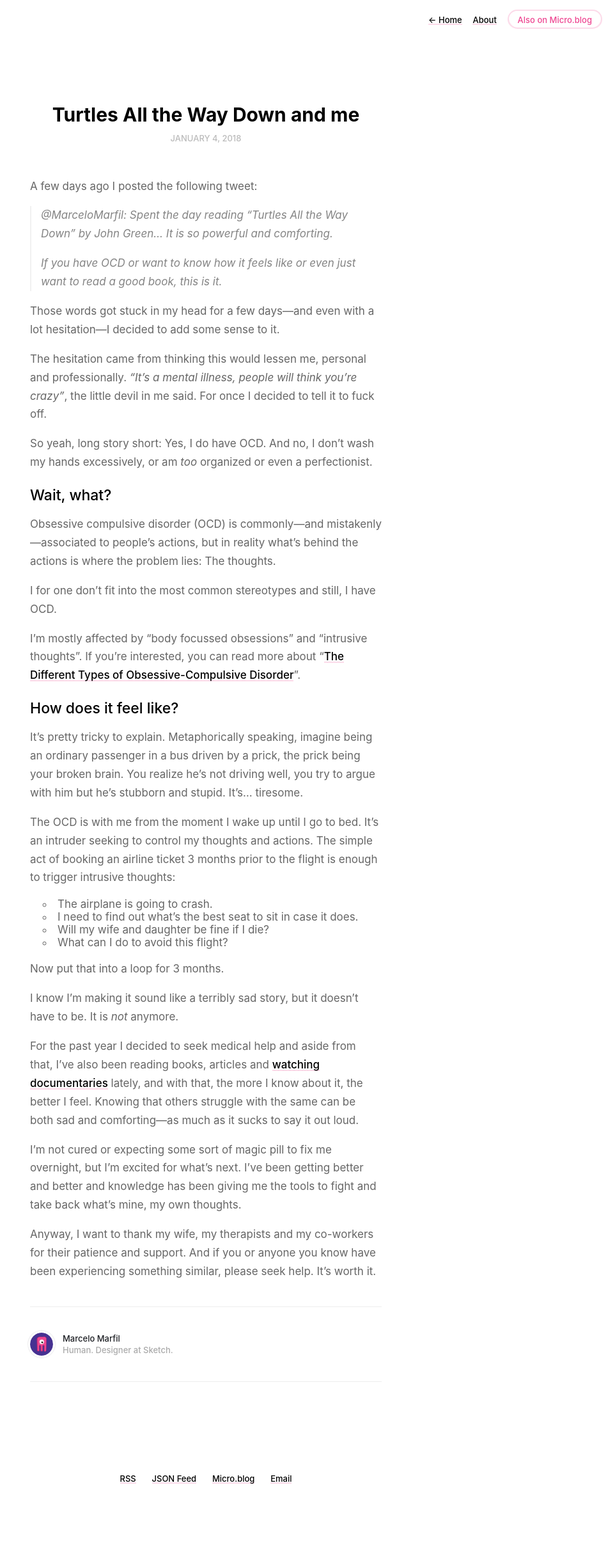
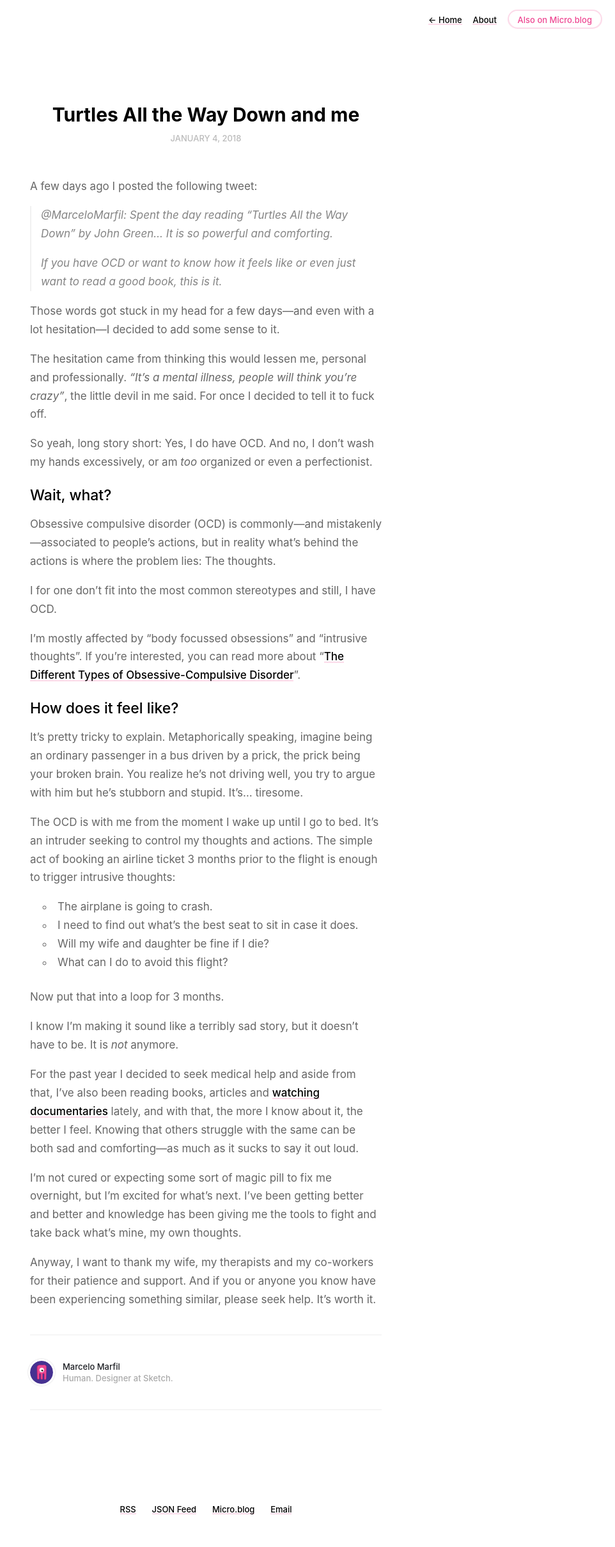
Before and after one commit to lifeinoppo/netlify, a Jekyll site: the page built from _posts/2018-01-04-turtles-all-the-way-down-and-me.markdown, in a window 1280 px wide. Shown: the whole page at 64% size, without its empty margins (318-1280 px from the left). Built offline with Jekyll 4.4.1, drawn with Linux system fonts in a browser that asks for light colours; before the commit the page ends 2370 px from its top, so only the background shows below that.

Commit message:
Many style improvements

```diff
--- a/assets/css/style.css
+++ b/assets/css/style.css
@@ -13,7 +13,7 @@
 }
 
 /* Spacing */
-.highlight, .post h1, h3, h4, h5, p, .post-body ul, #post-list li, pre ::before {
+.highlight, .post h1, h2, h3, h4, h5, h6, p, .post-body ul, pre ::before {
 	margin-top: 1em;
 }
 
@@ -99,7 +99,7 @@
 
 /* Typography */
 
-p {
+p, li {
 	line-height: 1.7;
 }
 
@@ -114,6 +114,7 @@
 
 h2 {
 	font-size: 25px;
+	font-weight: bold;
 }
 
 h3 {
@@ -123,16 +124,17 @@
 
 h4 {
 	font-size: 19px;
+	font-weight: 500;
 }
 
 h5 {
 	font-size: 15px;
-	font-weight: bold;
+	font-weight: 500;
 }
 
 h6 {
 	font-size: 13px;
-	font-weight: bold;
+	font-weight: 500;
 }
 
 p.small {
@@ -175,11 +177,22 @@
 
 /* Line Height */
 
-.post-body li { padding-left:20px; list-style-type:circle !important; }
+.post-body li {
+	padding-left: 20px;
+	list-style-type: circle !important;
+}
 
-b, strong { font-weight: 500;
-  color: #1E2025; }
-em, i { font-style: italic; }
+.post-body li:last-child {
+	margin-bottom: 1.5em;
+}
+
+b, strong {
+	font-weight: 500;
+  color: #1E2025;
+}
+em, i {
+	font-style: italic;
+}
 
 .post header {
 	text-align:center;
@@ -225,17 +238,15 @@
 pre	{
 	font-family:Menlo, Monaco, Courier;
 	white-space:pre-wrap;
-	/*border: 1px solid #ddd;*/
 	padding:20px;
 	background-color:#fdfdfd;
-	/*font-size:14px;*/
 	overflow:auto;
 	border-radius: 5px;
 	background: #272b2d;
-	  font-family: "Source Code Pro",Menlo,monospace;
-	  font-size: 13px;
-	  line-height: 1.5em;
-	  font-weight: 500;
+  font-family: "Source Code Pro",Menlo,monospace;
+  font-size: 13px;
+  line-height: 1.5em;
+  font-weight: 500;
 	color: #d0d4d7;
 
 }
@@ -405,7 +416,8 @@
 	margin-bottom: -5px;
 }
 
-.post h2 {
+h2.headline {
+	margin-top: 0;
 	margin-bottom: 50px;
 }
 
@@ -434,7 +446,6 @@
 
 	h1 {
 		font-size: 24px;
-		font-weight: bold;
 	}
 
 	h2 {
@@ -443,7 +454,6 @@
 
 	h3 {
 		font-size: 19px;
-		font-weight: 500;
 	}
 
 	h4 {
@@ -452,11 +462,9 @@
 
 	h5 {
 		font-size: 14px;
-		font-weight: bold;
 	}
 
 	h6 {
 		font-size: 13px;
-		font-weight: bold;
 	}
 }
```
